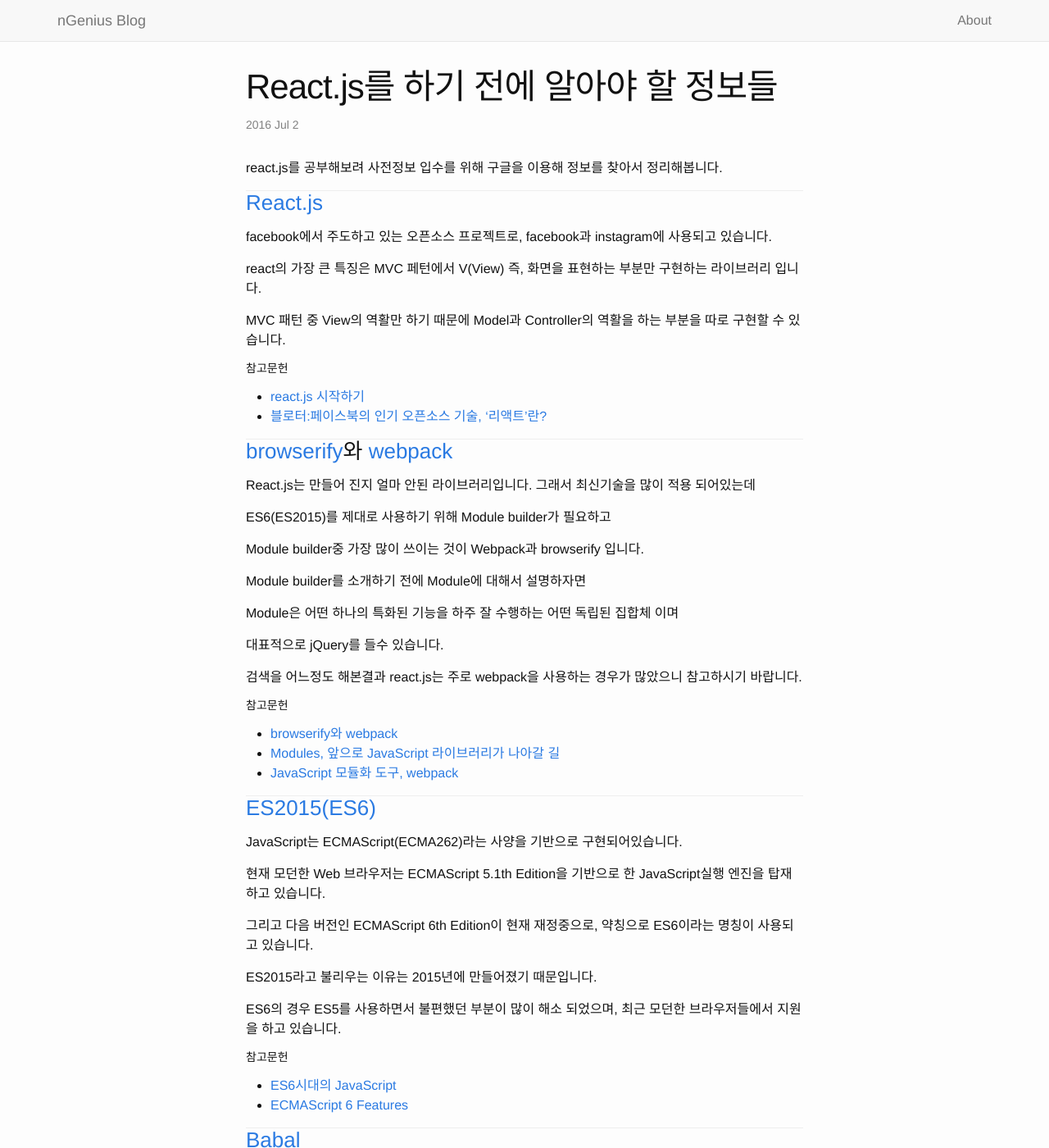
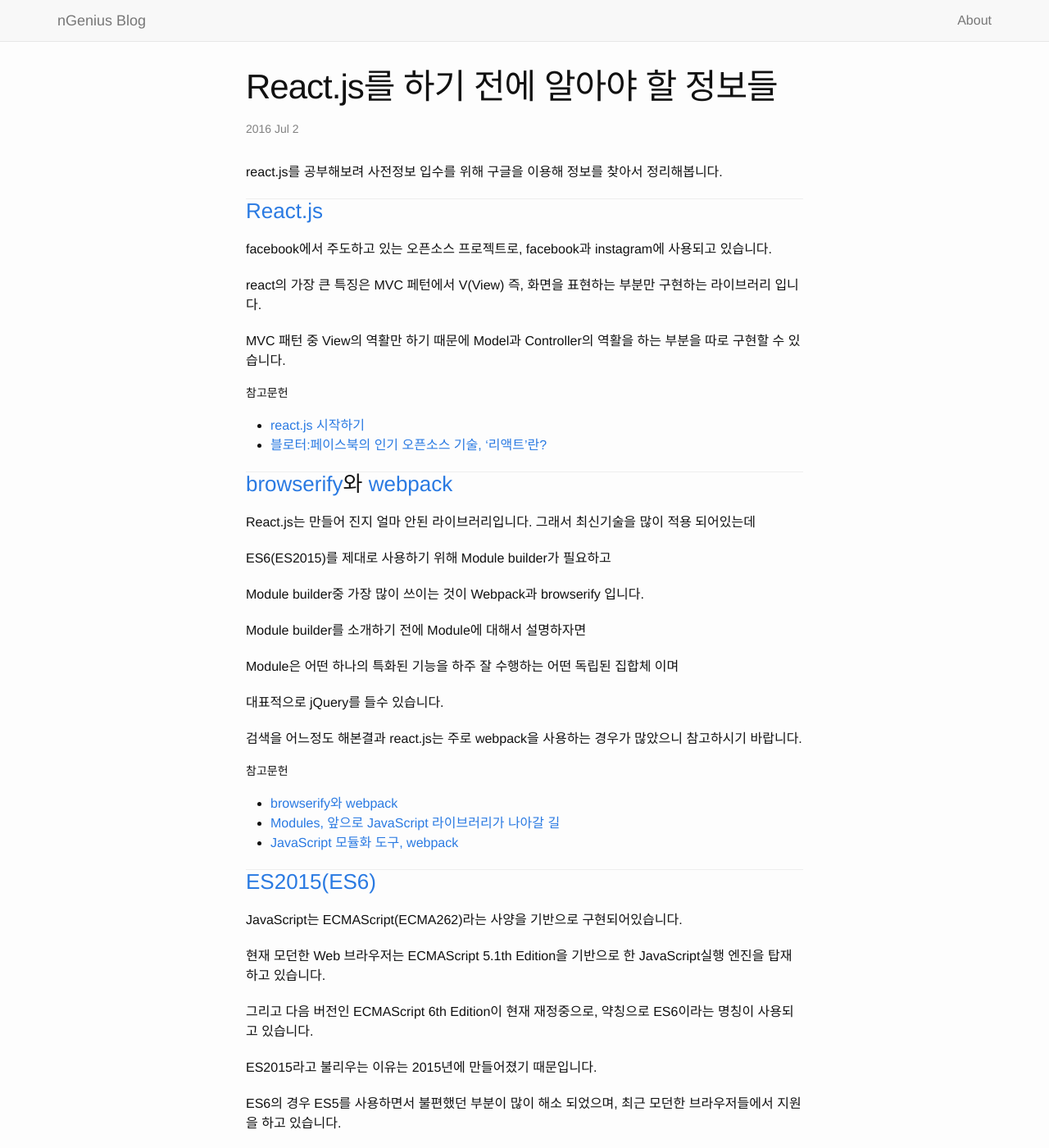
Before and after one commit to imsukmin/blog, a Jekyll site: the page built from _posts/2016-07-20-before-learning-reactjs.md, in a window 1280 px wide and 1400 px high. Shown: the whole window at 82% size. Built offline with Jekyll 4.4.1, drawn with Linux system fonts in a browser that asks for light colours.

Commit message:
set markdown margin

```diff
--- a/_sass/_base.scss
+++ b/_sass/_base.scss
@@ -34,7 +34,7 @@
 p, blockquote, pre,
 ul, ol, dl, figure,
 %vertical-rhythm {
-    margin-bottom: $spacing-unit / 2;
+    margin-bottom: $spacing-unit / 3 * 2;
 }
 
 
@@ -113,9 +113,9 @@
     color: $grey-color;
     border-left: 4px solid $grey-color-light;
     padding-left: $spacing-unit / 2;
-    font-size: 18px;
+    font-size: 16px;
     letter-spacing: -1px;
-    font-style: italic;
+    // font-style: italic;
 
     > :last-child {
         margin-bottom: 0;
--- a/_sass/_layout.scss
+++ b/_sass/_layout.scss
@@ -172,6 +172,11 @@
 .post-content {
     margin-bottom: $spacing-unit;
 
+    h1,h2 {
+        border-bottom: 1px solid #EEEEEE;
+        padding: 30px 0;
+    }
+
     h2 {
         font-size: 32px;
 
@@ -194,5 +199,7 @@
         @include media-query($on-laptop) {
             font-size: 18px;
         }
+
+        padding: 20px 0;
     }
 }
```
